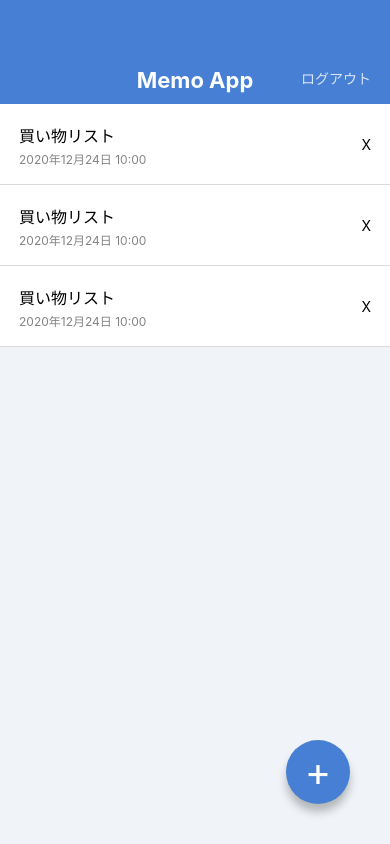
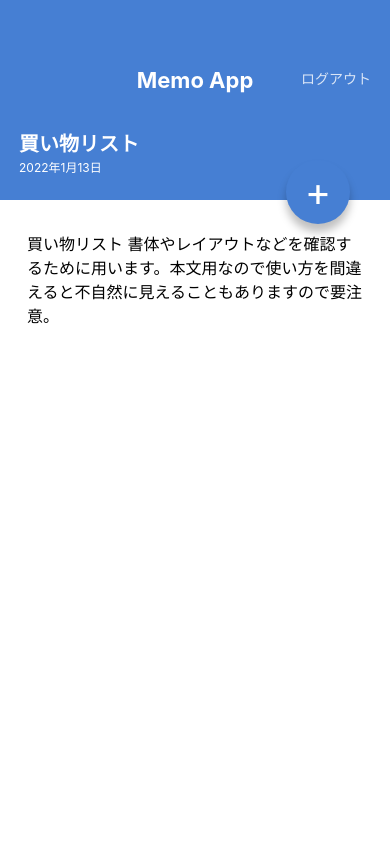
Before and after one commit to sora11023539/MemoApp, a React Native app: screen / in a window 390 px wide. Built offline with nearby package versions, Linux system fonts and the light colour scheme.

Commit message:
create memodetail

```diff
--- a/App.jsx
+++ b/App.jsx
@@ -1,23 +1,11 @@
 import React from 'react';
-import { StyleSheet, View } from 'react-native';
+import { } from 'react-native';
 
-import AppBar from './src/components/AppBar';
-import MemoList from './src/components/MemoList';
-import CircleBtn from './src/components/CircleBtn';
+// import MemoListScreen from './src/screens/MemoListScreen';
+import MemoDetailScreen from './src/screens/MemoDetailScreen';
 
 export default function App() {
   return (
-    <View style={styles.container}>
-      <AppBar />
-      <MemoList />
-      <CircleBtn>+</CircleBtn>
-    </View>
+    <MemoDetailScreen />
   );
 }
-
-const styles = StyleSheet.create({
-  container: {
-    flex: 1,
-    backgroundColor: '#f0f4f8',
-  },
-});
--- a/src/components/CircleBtn.jsx
+++ b/src/components/CircleBtn.jsx
@@ -1,11 +1,12 @@
 import React from 'react';
 import { View, Text, StyleSheet } from 'react-native';
-import { string } from 'prop-types';
+import { string, shape } from 'prop-types';
 
 export default function CircleBtn(props) {
-  const { children } = props;
+  const { children, style } = props;
   return (
-    <View style={styles.circleBtn}>
+    // スタイル上書きできるように
+    <View style={[styles.circleBtn, style]}>
       <Text style={styles.circleBtnLabel}>+</Text>
     </View>
   );
@@ -13,6 +14,11 @@
 
 CircleBtn.propTypes = {
   children: string.isRequired,
+  style: shape(),
+};
+
+CircleBtn.defaultProps = {
+  style: null,
 };
 
 const styles = StyleSheet.create({
--- /dev/null
+++ b/src/screens/MemoDetailScreen.jsx
@@ -0,0 +1,66 @@
+import React from 'react';
+import { View, ScrollView, Text, StyleSheet } from 'react-native';
+
+import AppBar from '../components/AppBar';
+import CircleBtn from '../components/CircleBtn';
+
+export default function MemoDetailScreen() {
+  return (
+    <View style={styles.container}>
+      <AppBar />
+
+      <View style={styles.memoHeader}>
+        <Text style={styles.memoTitle}>買い物リスト</Text>
+        <Text style={styles.memoDate}>2022年1月13日</Text>
+      </View>
+
+      {/* はみ出しても表示される */}
+      <ScrollView style={styles.memoView}>
+        <Text style={styles.memoText}>
+          買い物リスト
+          書体やレイアウトなどを確認するために用います。本文用なので使い方を間違えると不自然に見えることもありますので要注意。
+        </Text>
+      </ScrollView>
+
+      <CircleBtn style={{ top: 160, bottom: 'auto' }}>+</CircleBtn>
+    </View>
+  );
+}
+
+const styles = StyleSheet.create({
+  container: {
+    flex: 1,
+    backgroundColor: '#fff',
+  },
+
+  memoHeader: {
+    backgroundColor: '#467fd3',
+    height: 96,
+    justifyContent: 'center',
+    paddingVertical: 24,
+    paddingHorizontal: 19,
+  },
+
+  memoTitle: {
+    color: '#fff',
+    fontSize: 20,
+    lineHeight: 32,
+    fontWeight: 'bold',
+  },
+
+  memoDate: {
+    color: '#fff',
+    fontSize: 12,
+    lineHeight: 16,
+  },
+
+  memoView: {
+    paddingVertical: 32,
+    paddingHorizontal: 27,
+  },
+
+  memoText: {
+    fontSize: 16,
+    lineHeight: 24,
+  },
+});
--- /dev/null
+++ b/src/screens/MemoListScreen.jsx
@@ -0,0 +1,23 @@
+import React from 'react';
+import { View, StyleSheet } from 'react-native';
+
+import AppBar from '../components/AppBar';
+import MemoList from '../components/MemoList';
+import CircleBtn from '../components/CircleBtn';
+
+export default function MemoListScreen() {
+  return (
+    <View style={styles.container}>
+      <AppBar />
+      <MemoList />
+      <CircleBtn>+</CircleBtn>
+    </View>
+  );
+}
+
+const styles = StyleSheet.create({
+  container: {
+    flex: 1,
+    backgroundColor: '#f0f4f8',
+  },
+});
```
